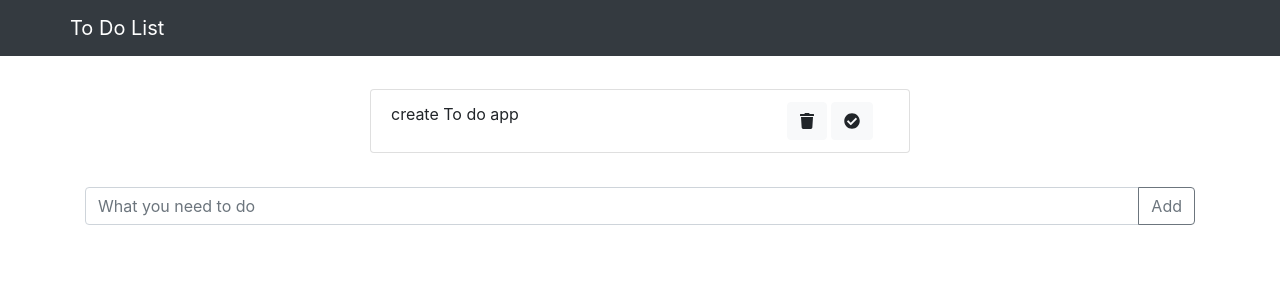
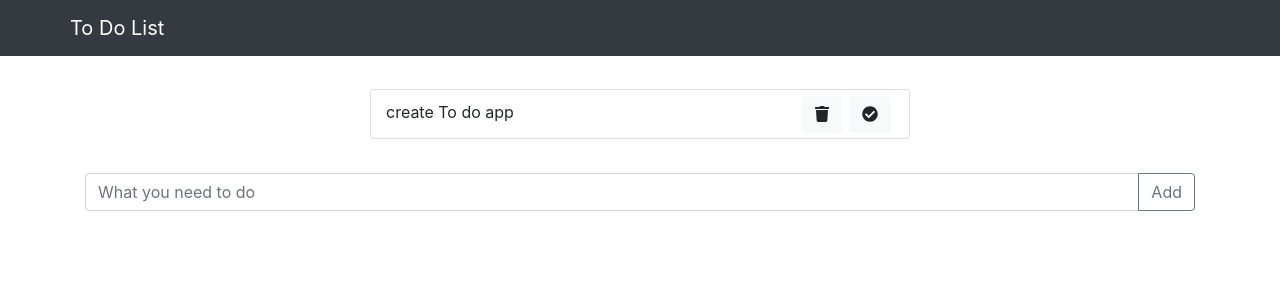
Before and after one commit to MitskevichVS/To-do-react, a React (Create React App) app: page / in a window 1280 px wide. Shown: the top 300 px of the page. Built offline with nearby package versions, Linux system fonts and the light colour scheme.

Commit message:
style: list component

```diff
--- a/src/components/list/list.css
+++ b/src/components/list/list.css
@@ -1,5 +1,17 @@
 div .list-group {
   margin: 3% 0;
+}
+
+.row .list-group-item {
+  padding: 0 0;
+}
+
+.row .col-lg-9 {
+  padding: 10px 30px;
+}
+
+.button {
+  margin: 5px 5px;
 }
 
 .toggle {
--- a/src/components/list/list.js
+++ b/src/components/list/list.js
@@ -33,10 +33,10 @@ class List extends React.Component {
               {item.value}
             </Col>
             <Col xs={1}>
-              <Button variant="light" onClick={this.deleteItem}><FontAwesomeIcon icon={faTrash} /></Button>
+              <Button variant="light" onClick={this.deleteItem} className="button"><FontAwesomeIcon icon={faTrash} /></Button>
             </Col>
             <Col xs={1}>
-              <Button variant="light" onClick={this.toggleItem}><FontAwesomeIcon icon={faCheckCircle} /></Button>
+              <Button variant="light" onClick={this.toggleItem} className="button"><FontAwesomeIcon icon={faCheckCircle} /></Button>
             </Col>
           </Row>
         </ListGroup.Item>
@@ -46,7 +46,6 @@ class List extends React.Component {
 
   render() {
     const { Items } = this.props;
-    console.log(Items);
     return (
       <Container>
         <ListGroup>
```
